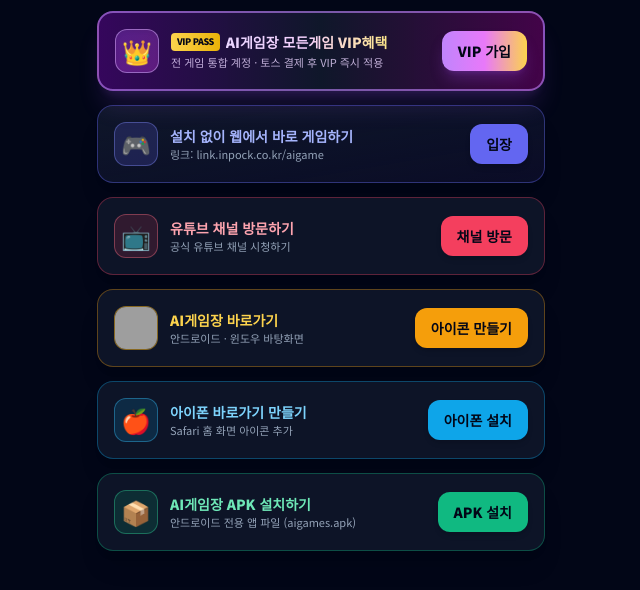
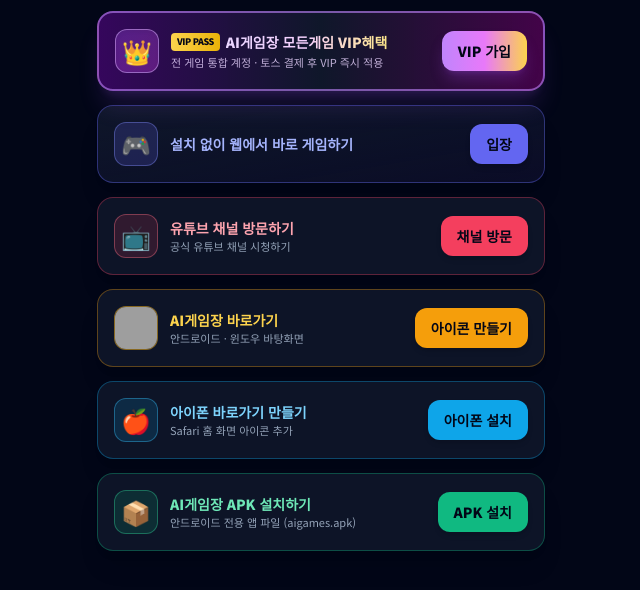
Before and after one commit to vusana-ai/Shortcut, a plain HTML site: page index.html in a window 1280 px wide. Shown: the part 206-796 px from the top of the page, without its empty margins (319-959 px from the left). Drawn offline with nearby package versions, Linux system fonts and the light colour scheme; grey boxes are pictures that could not be loaded.

Commit message:
Update index.html

```diff
--- a/index.html
+++ b/index.html
@@ -74,7 +74,6 @@
           </div>
           <div class="min-w-0">
             <div class="text-sm font-black text-indigo-300 truncate">설치 없이 웹에서 바로 게임하기</div>
-            <div class="text-[11px] text-slate-400 truncate">링크: link.inpock.co.kr/aigame</div>
           </div>
         </div>
         <a href="https://link.inpock.co.kr/aigame" target="_blank" rel="noopener noreferrer"
```
